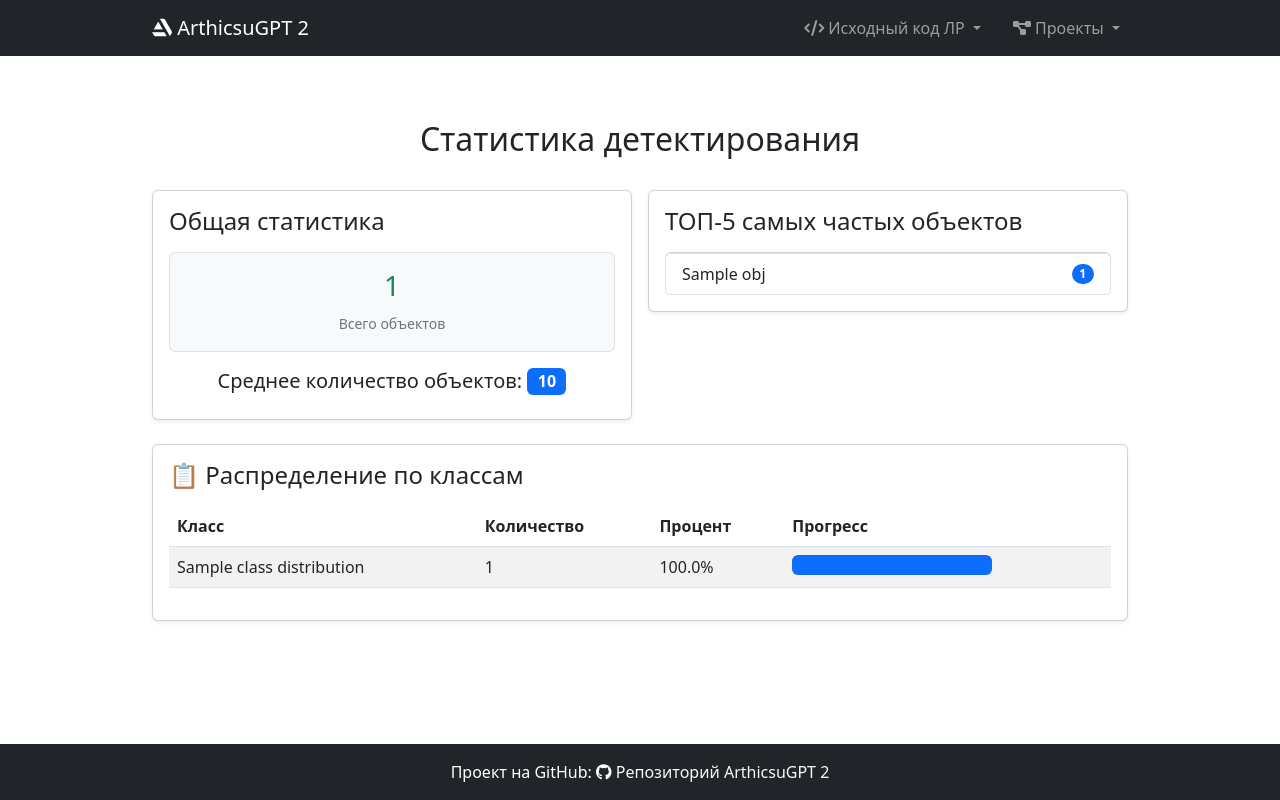
After one commit to Arthicsu/ArthicsuGPT_2, a FastAPI app: template templates/ssd_stats.html in a window 1280 px wide. The commit adds this page. Run offline with FastAPI, Linux system fonts and the light colour scheme; the template is opened without the code that fills it: most values are stand-ins (such as "Sample title", 1, 10 or a date in 2020).

Commit message:
task 1 and 2

```diff
--- a/src/api/__init__.py
+++ b/src/api/__init__.py
@@ -1,6 +1,6 @@
 from fastapi import APIRouter
-from .routers import satellite_router
+from .routers import ssd_router
 
 router = APIRouter()
 
-router.include_router(satellite_router.router)
+router.include_router(ssd_router.router)
--- a/src/api/routers/satellite_router.py
+++ b/src/api/routers/ssd_router.py
@@ -3,9 +3,6 @@ from fastapi.responses import HTMLResponse
 from fastapi.templating import Jinja2Templates
 import cv2
 import tensorflow as tf
-from tensorflow import keras
-from keras.preprocessing import image
-from keras.applications.mobilenet_v2 import preprocess_input
 
 from PIL import Image
 import numpy as np
@@ -60,6 +57,7 @@ async def show_form(request: Request):
         "title": "Распознавание спутниковых снимков"
     })
 
+detection_history = []
 @router.post("/predict", response_class=HTMLResponse)
 async def predict_display(
         request: Request,
@@ -169,6 +167,22 @@ async def predict_display(
             class_name = obj["class_name"]
             class_stats[class_name] = class_stats.get(class_name, 0) + 1
 
+        detection_history.append({
+            'objects': detected_objects,
+            'total_detected': len(detected_objects),
+        })
+
+        reports_dir = "static/reports"
+        os.makedirs(reports_dir, exist_ok=True)
+        report_filename = f"report_{len(detected_objects)}.json"
+        report_data = {
+            "detected_objects": detected_objects,
+            "class_distribution": class_stats
+        }
+
+        with open(f"static/reports/{report_filename}", 'w', encoding='utf-8') as f:
+            json.dump(report_data, f, ensure_ascii=False, indent=2)
+
         return templates.TemplateResponse("ssd_result.html", {
             "request": request,
             "detected_objects": detected_objects,
@@ -181,7 +195,39 @@ async def predict_display(
             "settings": {
                 "threshold": threshold,
                 "selected_classes": selected_classes
-            }
+            },
+            "report_url": f"/static/reports/{report_filename}"
         })
     except Exception as e:
         return templates.TemplateResponse("error.html", {"request": request, "error": str(e), "status_code": 500})
+
+@router.get("/stats", response_class=HTMLResponse)
+async def show_stats(request: Request):
+    total_objects = 0
+    class_distribution = {}
+
+    for detection in detection_history:
+        total_objects += detection['total_detected']
+        for obj in detection['objects']:
+            class_name = obj['class_name']
+            if class_name in class_distribution:
+                class_distribution[class_name] += 1
+            else:
+                class_distribution[class_name] = 1
+
+    avg_obj = total_objects / 2
+
+    top_objects = []
+    for class_name, count in class_distribution.items():
+        top_objects.append((class_name, count))
+    top_objects.sort(key=lambda x: x[1], reverse=True)
+    top_objects = top_objects[:5]
+    detection_history.clear()
+
+    return templates.TemplateResponse("ssd_stats.html", {
+        "request": request,
+        'total_objects': total_objects,
+        'avg_obj': avg_obj,
+        'top_objects': top_objects,
+        'class_distribution': class_distribution
+    })
--- a/src/main.py
+++ b/src/main.py
@@ -2,13 +2,13 @@ from fastapi import FastAPI
 from fastapi.staticfiles import StaticFiles
 import uvicorn
 
-from src.api.routers import satellite_router
+from src.api.routers import ssd_router
 
 
 app = FastAPI()
 
 app.mount("/static", StaticFiles(directory="static"), name="static")
-app.include_router(satellite_router.router)
+app.include_router(ssd_router.router)
 
 if __name__ == "__main__":
     uvicorn.run("main:app", host="127.0.0.1")
--- /dev/null
+++ b/templates/ssd_stats.html
@@ -0,0 +1,84 @@
+{% extends "base.html" %}
+
+{% block content %}
+
+<div class="row g-3 mt-5 mb-5 justify-content-center">
+    <h2 class="my-heading text-center mb-3">Статистика детектирования</h2>
+
+    <div class="col-md-6">
+        <div class="card shadow-sm p-3">
+            <h4 class="mb-3">Общая статистика</h4>
+            <div class="row">
+                <div class="col-12">
+                    <div class="text-center p-3 border rounded bg-light">
+                        <h3 class="text-success">{{ total_objects }}</h3>
+                        <small class="text-muted">Всего объектов</small>
+                    </div>
+                </div>
+            </div>
+            <div class="mt-3 text-center">
+                <h5>Среднее количество объектов:
+                    <span class="badge bg-primary fs-6">{{ avg_obj }}</span>
+                </h5>
+            </div>
+        </div>
+    </div>
+
+    <div class="col-md-6">
+        <div class="card shadow-sm p-3">
+            <h4 class="mb-3">ТОП-5 самых частых объектов</h4>
+            {% if top_objects %}
+            <div class="list-group">
+                {% for obj, count in top_objects %}
+                <div class="list-group-item d-flex justify-content-between align-items-center">
+                    <span>{{ obj }}</span>
+                    <span class="badge bg-primary rounded-pill">{{ count }}</span>
+                </div>
+                {% endfor %}
+            </div>
+            {% else %}
+            <p class="text-muted text-center">Нет данных для отображения</p>
+            {% endif %}
+        </div>
+    </div>
+
+    <div class="col-12 mt-4">
+        <div class="card shadow-sm p-3">
+            <h4 class="mb-3">📋 Распределение по классам</h4>
+            {% if class_distribution %}
+            <div class="table-responsive">
+                <table class="table table-striped">
+                    <thead>
+                        <tr>
+                            <th>Класс</th>
+                            <th>Количество</th>
+                            <th>Процент</th>
+                            <th>Прогресс</th>
+                        </tr>
+                    </thead>
+                    <tbody>
+                        {% for class_name, count in class_distribution.items() %}
+                        <tr>
+                            <td>{{ class_name }}</td>
+                            <td>{{ count }}</td>
+                            <td>{{ (count / total_objects * 100) | round(1) }}%</td>
+                            <td>
+                                <div class="progress" style="width: 200px; height: 20px;">
+                                    <div class="progress-bar"
+                                         style="width: {{ (count / total_objects * 100) | round(1) }}%">
+                                    </div>
+                                </div>
+                            </td>
+                        </tr>
+                        {% endfor %}
+                    </tbody>
+                </table>
+            </div>
+            {% else %}
+            <p class="text-muted text-center">Нет данных для отображения</p>
+            {% endif %}
+        </div>
+    </div>
+</div>
+
+{% endblock %}
```
Also changed, not shown: templates/ssd_result.html (+13 -5 lines).
